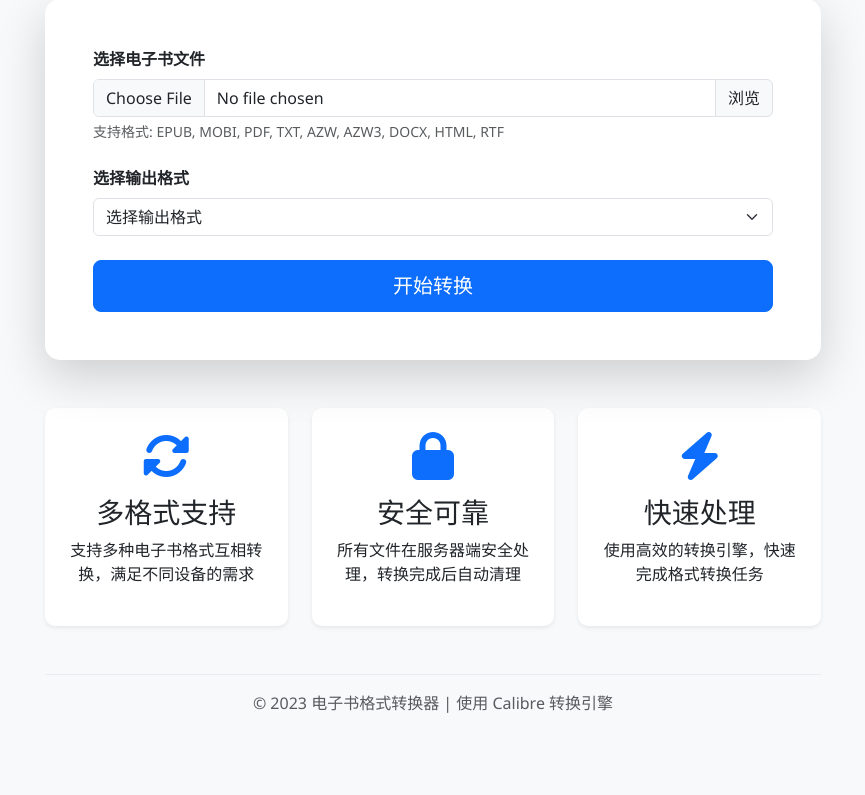
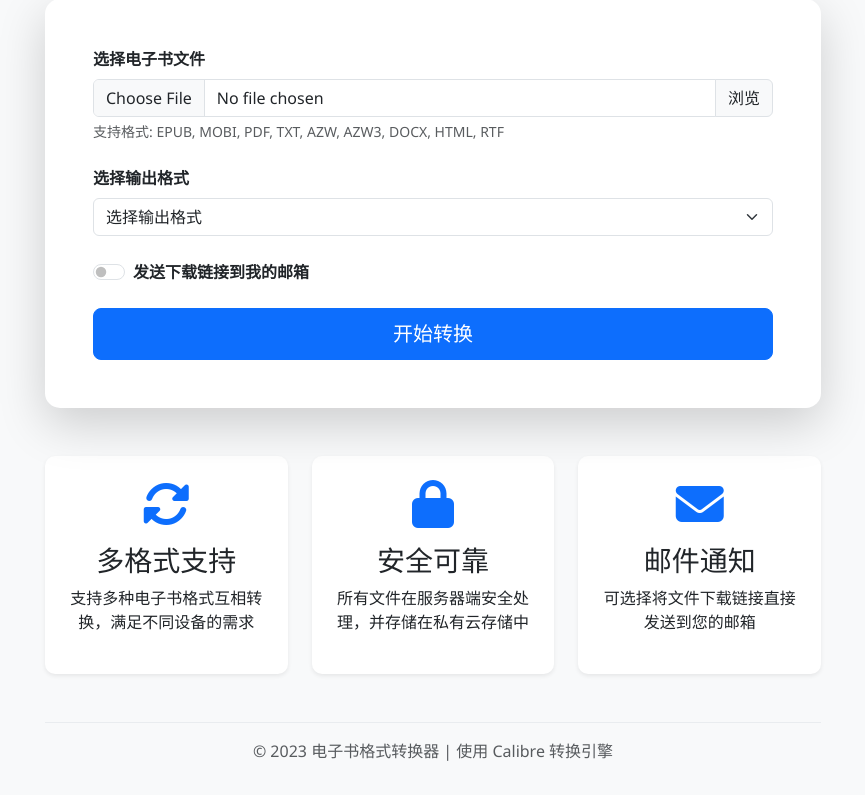
Before and after one commit to DanielZhui/ebook-converter, a Flask app: page / in a window 1280 px wide. Shown: the part 202-997 px from the top of the page, without its empty margins (207-1072 px from the left). Before the commit the page ends 915 px from the top, so only its background shows below. Run offline with Flask 3, Linux system fonts and the light colour scheme; some libraries are stand-ins or nearby versions.

Commit message:
✨ feat: Implement email notification feature for file conversion with OSS upload

```diff
--- a/app.py
+++ b/app.py
@@ -3,16 +3,19 @@ import uuid
 import subprocess
 from flask import Flask, render_template, request, send_from_directory, redirect, url_for, flash
 from werkzeug.utils import secure_filename
-import shutil
-import logging
-from datetime import datetime
+from utils.logger import logger
+from datetime import datetime, timedelta
+import re
+from services.aliyun_email import AliyunEmailService
+from services.oss import upload_to_oss
+
+from config import (
+    SECRET_KEY, DEBUG, UPLOAD_FOLDER, DOWNLOAD_FOLDER,
+    ALLOWED_EXTENSIONS, OUTPUT_FORMATS, OSS_CONFIG
+)
 
 app = Flask(__name__)
-app.secret_key = 'abcABC123!@#'
-
-# 配置日志
-logging.basicConfig(level=logging.INFO)
-logger = logging.getLogger(__name__)
+app.secret_key = SECRET_KEY
 
 # 确保文件夹存在
 UPLOAD_FOLDER = os.path.join(os.path.dirname(os.path.abspath(__file__)), 'uploads')
@@ -27,8 +30,12 @@ ALLOWED_EXTENSIONS = {'epub', 'mobi', 'pdf', 'txt', 'azw', 'azw3', 'docx', 'html
 OUTPUT_FORMATS = ['epub', 'mobi', 'pdf', 'txt', 'azw3', 'docx', 'html', 'rtf']
 
 def allowed_file(filename):
-    print(filename)
     return '.' in filename and filename.rsplit('.', 1)[-1].lower() in ALLOWED_EXTENSIONS
+
+def is_valid_email(email):
+    """验证邮箱格式是否正确"""
+    pattern = r'^[a-zA-Z0-9._%+-]+@[a-zA-Z0-9.-]+\.[a-zA-Z]{2,}$'
+    return re.match(pattern, email) is not None
 
 @app.route('/')
 def index():
@@ -54,8 +61,7 @@ def convert_file():
         return redirect(request.url)
 
     # 安全地保存文件
-    # filename = secure_filename(file.filename)
-    filename = file.filename
+    filename = secure_filename(file.filename)
     unique_id = str(uuid.uuid4())
     input_path = os.path.join(UPLOAD_FOLDER, f"{unique_id}_{filename}")
     file.save(input_path)
@@ -69,7 +75,18 @@ def convert_file():
 
     # 创建输出文件路径
     output_filename = f"{os.path.splitext(filename)[0]}.{output_format}"
-    output_path = os.path.join(DOWNLOAD_FOLDER, f"{unique_id}_{output_filename}")
+    unique_output_filename = f"{unique_id}_{output_filename}"
+    output_path = os.path.join(DOWNLOAD_FOLDER, unique_output_filename)
+
+    # 获取邮箱信息（如果提供）
+    send_to_email = request.form.get('send_to_email', '').strip()
+    send_email_enabled = request.form.get('send_email_enabled') == 'on'
+
+    # 验证邮箱格式（如果启用了邮件发送）
+    if send_email_enabled and send_to_email and not is_valid_email(send_to_email):
+        flash('请输入有效的邮箱地址')
+        os.remove(input_path)
+        return redirect(request.url)
 
     try:
         # 使用 Calibre 的 ebook-convert 进行转换
@@ -90,8 +107,49 @@ def convert_file():
         # 删除上传的文件
         os.remove(input_path)
 
+        # 上传到OSS的变量
+        oss_upload_result = None
+
+        # 如果启用了邮件发送并且提供了邮箱
+        email_sent = False
+        if send_email_enabled and send_to_email:
+            # 上传文件到OSS
+            oss_upload_result = upload_to_oss(output_path, unique_output_filename)
+
+            if oss_upload_result['success']:
+                # 构建邮件内容
+                subject = f"您的电子书 {os.path.splitext(filename)} 已转换完成"
+                expiration_date = (datetime.now() + timedelta(days=oss_upload_result['expiration_days'])).strftime('%Y-%m-%d %H:%M:%S')
+
+                html_body = f"""
+                <html>
+                <body>
+                    <h2>电子书格式转换完成</h2>
+                    <p>您好，</p>
+                    <p>您的电子书 <strong>{filename}</strong> 已成功转换为 <strong>{output_format.upper()}</strong> 格式。</p>
+                    <p>您可以通过以下链接下载转换后的电子书：</p>
+                    <p><a href="{oss_upload_result['url']}" target="_blank">点击这里下载电子书</a></p>
+                    <p><strong>注意：</strong> 此链接将在 {oss_upload_result['expiration_days']} 天后（{expiration_date}）过期。</p>
+                    <p>感谢您使用我们的电子书转换服务！</p>
+                    <p>此邮件由系统自动发送，请勿回复。</p>
+                </body>
+                </html>
+                """
+
+                # 发送邮件
+                email_sent = AliyunEmailService.single_send_mail(send_to_email, subject, html_body)
+
+                if email_sent:
+                    logger.info(f"邮件已成功发送到 {send_to_email}")
+                else:
+                    logger.error(f"邮件发送失败")
+
         # 重定向到下载页面
-        return redirect(url_for('download_file', filename=f"{unique_id}_{output_filename}"))
+        return redirect(url_for('download_file',
+                               filename=unique_output_filename,
+                               email=send_to_email if email_sent else '',
+                               email_sent=str(email_sent),
+                               oss_url=oss_upload_result['url'] if oss_upload_result and oss_upload_result['success'] else ''))
 
     except Exception as e:
         logger.error(f"发生错误: {str(e)}")
@@ -105,7 +163,15 @@ def convert_file():
 
 @app.route('/download/<filename>')
 def download_file(filename):
-    return render_template('result.html', filename=filename)
+    email = request.args.get('email', '')
+    email_sent = request.args.get('email_sent', 'False') == 'True'
+    oss_url = request.args.get('oss_url', '')
+    return render_template('result.html',
+                          filename=filename,
+                          email=email,
+                          email_sent=email_sent,
+                          oss_url=oss_url,
+                          expiration_days=OSS_CONFIG['url_expiration'] // (24 * 3600))
 
 @app.route('/get-file/<filename>')
 def get_file(filename):
@@ -127,4 +193,4 @@ def cleanup_old_files():
 cleanup_old_files()
 
 if __name__ == '__main__':
-    app.run(debug=True, host='0.0.0.0', port=5001)
+    app.run(debug=DEBUG, host='0.0.0.0', port=5001)
--- a/static/js/script.js
+++ b/static/js/script.js
@@ -5,6 +5,22 @@ document.addEventListener("DOMContentLoaded", function () {
   const spinner = document.getElementById("loading-spinner");
   const fileInput = document.getElementById("file");
   const formatSelect = document.getElementById("format");
+
+  // 邮箱相关元素
+  const emailSwitch = document.getElementById("send_email_enabled");
+  const emailInputGroup = document.getElementById("email_input_group");
+  const emailInput = document.getElementById("send_to_email");
+
+  // 切换邮箱输入框的显示/隐藏
+  emailSwitch.addEventListener("change", function () {
+    if (this.checked) {
+      emailInputGroup.classList.remove("d-none");
+      emailInput.setAttribute("required", "required");
+    } else {
+      emailInputGroup.classList.add("d-none");
+      emailInput.removeAttribute("required");
+    }
+  });
 
   // 提交表单时显示加载状态
   form.addEventListener("submit", function (e) {
@@ -20,6 +36,16 @@ document.addEventListener("DOMContentLoaded", function () {
       e.preventDefault();
       alert("请选择输出格式");
       return;
+    }
+
+    // 验证邮箱格式（如果启用了邮件发送）
+    if (emailSwitch.checked && emailInput.value.trim() !== "") {
+      const emailPattern = /^[a-zA-Z0-9._%+-]+@[a-zA-Z0-9.-]+\.[a-zA-Z]{2,}$/;
+      if (!emailPattern.test(emailInput.value.trim())) {
+        e.preventDefault();
+        alert("请输入有效的邮箱地址");
+        return;
+      }
     }
 
     // 显示加载状态
--- a/templates/index.html
+++ b/templates/index.html
@@ -48,6 +48,20 @@
                         </select>
                     </div>
 
+                    <!-- 邮箱发送选项 -->
+                    <div class="mb-4">
+                        <div class="form-check form-switch">
+                            <input class="form-check-input" type="checkbox" role="switch" id="send_email_enabled" name="send_email_enabled">
+                            <label class="form-check-label fw-bold" for="send_email_enabled">发送下载链接到我的邮箱</label>
+                        </div>
+
+                        <div id="email_input_group" class="mt-3 d-none">
+                            <label for="send_to_email" class="form-label">邮箱地址</label>
+                            <input type="email" class="form-control" id="send_to_email" name="send_to_email" placeholder="example@example.com">
+                            <div class="form-text">转换完成后，文件下载链接将发送到此邮箱（链接有效期7天）</div>
+                        </div>
+                    </div>
+
                     <div class="d-grid">
                         <button type="submit" class="btn btn-primary btn-lg" id="convert-btn">
                             <span class="spinner-border spinner-border-sm d-none" id="loading-spinner" role="status" aria-hidden="true"></span>
@@ -74,16 +88,16 @@
                         <i class="fas fa-lock fa-3x text-primary"></i>
                     </div>
                     <h3>安全可靠</h3>
-                    <p>所有文件在服务器端安全处理，转换完成后自动清理</p>
+                    <p>所有文件在服务器端安全处理，并存储在私有云存储中</p>
                 </div>
             </div>
             <div class="col-md-4">
                 <div class="feature-box text-center p-4">
                     <div class="feature-icon mb-3">
-                        <i class="fas fa-bolt fa-3x text-primary"></i>
+                        <i class="fas fa-envelope fa-3x text-primary"></i>
                     </div>
-                    <h3>快速处理</h3>
-                    <p>使用高效的转换引擎，快速完成格式转换任务</p>
+                    <h3>邮件通知</h3>
+                    <p>可选择将文件下载链接直接发送到您的邮箱</p>
                 </div>
             </div>
         </div>
```
Also changed, not shown: templates/result.html (+18 -2 lines), 1 other file.
